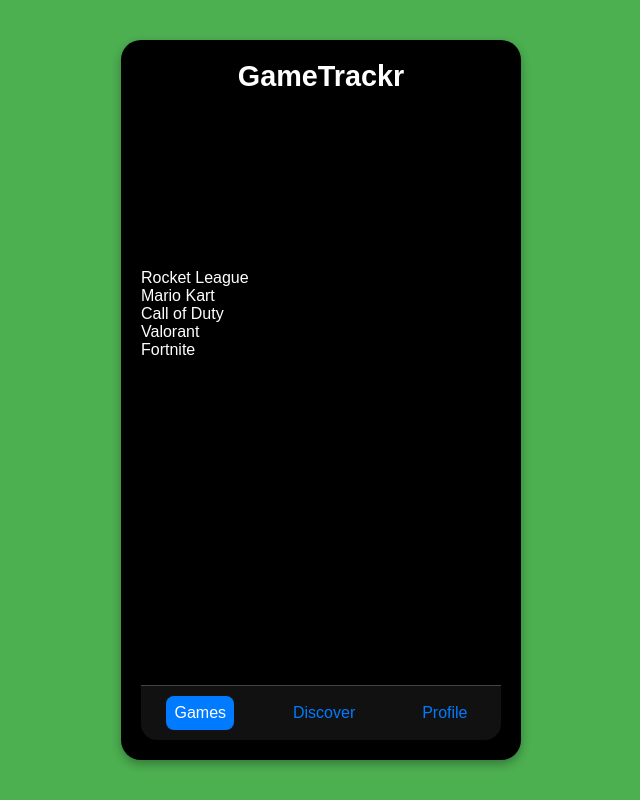
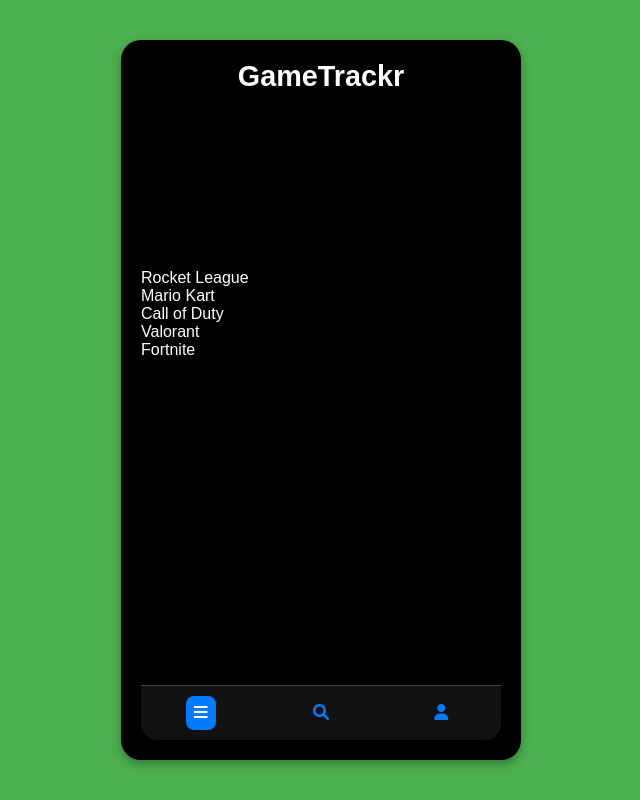
Before and after one commit to Sschittala/GameTrackr-CS422-Project, a plain HTML site: page index.html in a window 1280 px wide. Shown: the whole page, without its empty margins (319-959 px from the left). Drawn offline with Linux system fonts and the light colour scheme.

Commit message:
html change

```diff
--- a/index.html
+++ b/index.html
@@ -5,6 +5,7 @@
    <meta name="viewport" content="width=device-width, initial-scale=1.0">
    <title>Game Search</title>
    <link rel="stylesheet" href="styles/test.css">
+   <link rel="stylesheet" href="https://cdnjs.cloudflare.com/ajax/libs/font-awesome/6.0.0-beta3/css/all.min.css">
 </head>
 <body>
    <div class="container">
@@ -19,8 +20,7 @@
            <p>Fortnite</p>
        </div>
 
-
-       <!-- Discover section: initially hidden, shown when Discover is clicked -->
+       <!-- Discover section: initially hidden, shown when the search icon is clicked -->
        <div id="discover-section" style="display: none;">
            <input type="text" id="game-search" placeholder="Enter a game name" />
            <button id="search-button">Search</button>
@@ -28,7 +28,6 @@
                <p>Enter a game name or query to search.</p>
            </div>
        </div>
-
 
         <!-- Profile section: initially hidden, shown when Profile is clicked -->
         <div id="profile-section" style="display: none;">
@@ -42,7 +41,6 @@
 
         <!-- Result Section for Game Cards -->
         <div id="result" class="game-cards-container">
-
         </div>
 
         <!-- Modal for Full Game Details -->
@@ -57,16 +55,18 @@
             </div>
         </div>
 
-
-
        <!-- Footer navigation for additional sections -->
        <footer class="footer">
-           <button class="footer-button active" id="games-button">Games</button>
-           <button class="footer-button" id="discover-button">Discover</button>
-           <button class="footer-button" id="profile-button">Profile</button>
-       </footer>
+        <button class="footer-button active" id="games-button">
+            <i class="fas fa-bars"></i>
+         </button>
+                    <button class="footer-button" id="discover-button"><i class="fas fa-search"></i></button>
+           <button class="footer-button" id="profile-button">
+            <i class="fas fa-user"></i>
+        </button>
+
+               </footer>
    </div>
-
 
    <script src="scripts/script.js"></script>
 </body>
```
